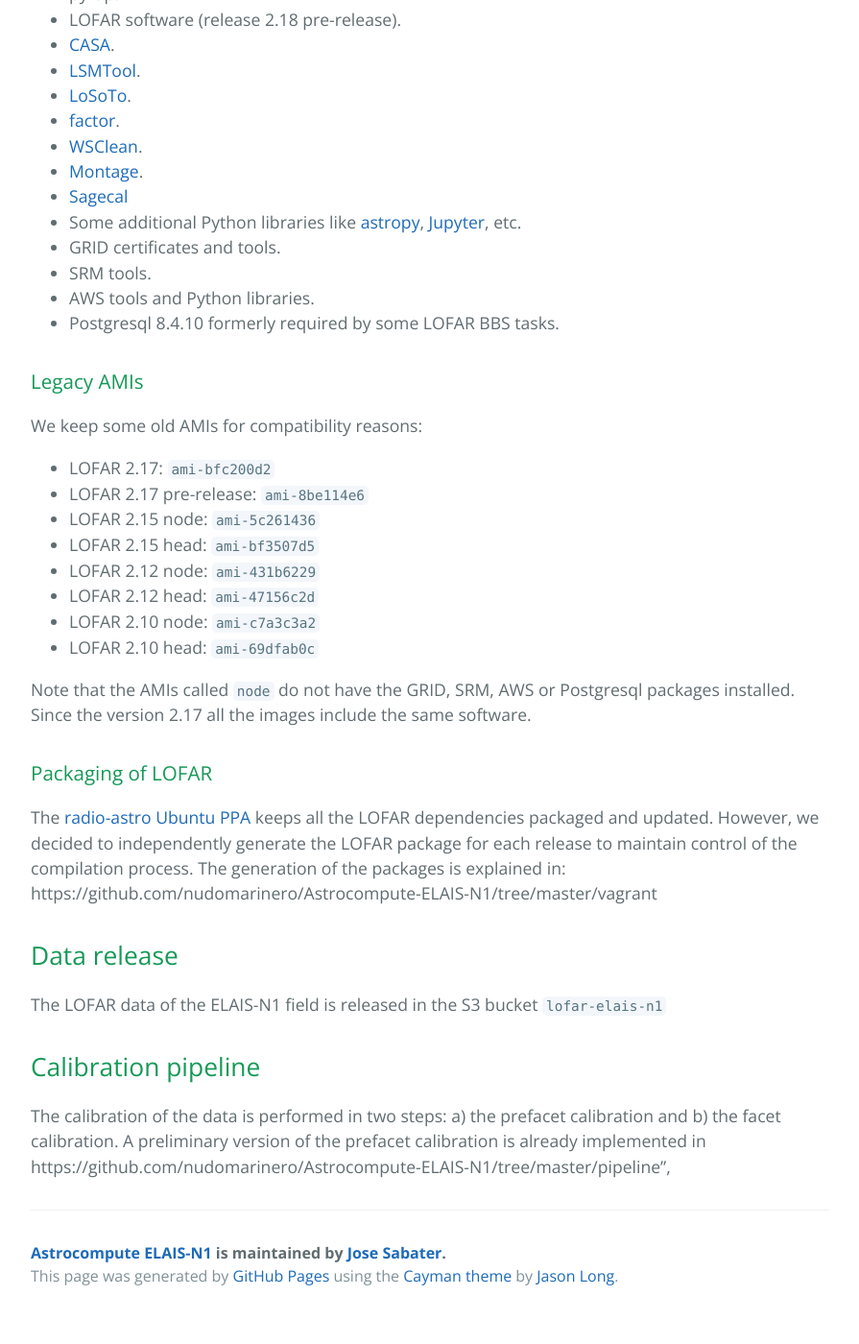
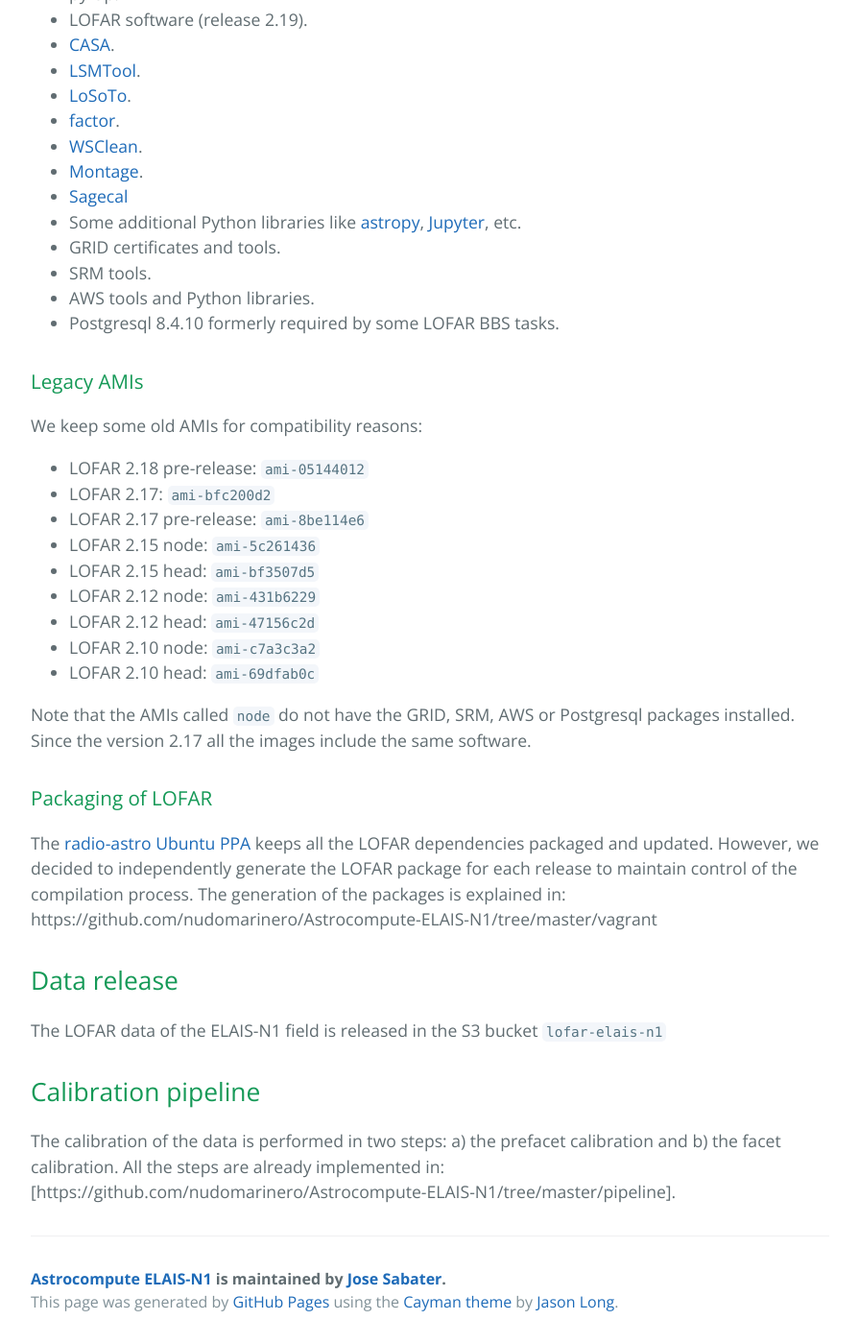
Before and after one commit to nudomarinero/Astrocompute-ELAIS-N1, a Jekyll site: the page built from index.md, in a window 1280 px wide and 1400 px high, scrolled down 814 px. Shown: the whole window at 96% size, without its empty margins (192-1087 px from the left). Built offline with Jekyll 4.4.1, drawn with Linux system fonts in a browser that asks for light colours; before the commit the page ends 2187 px from its top, so only the background shows below that; some of the changed text lies outside the part shown.

Commit message:
Update info

```diff
--- a/index.md
+++ b/index.md
@@ -8,14 +8,14 @@
 Information about the [SKA](https://www.skatelescope.org/)-[AWS](http://aws.amazon.com/) [Astrocompute proposal](https://www.skatelescope.org/ska-aws-astrocompute-call-for-proposals/) called: \"Calibration of LOFAR ELAIS-N1 data in the Amazon cloud\". Maintained by J. Sabater (Institute for Astronomy, University of Edinburgh).
 
 ## LOFAR AMIs
-We have created an AMI with the LOFAR software pre-installed: `ami-05144012`. It is based on the Ubuntu 14.04 LTS official AMI.
+We have created an AMI with the LOFAR software pre-installed: `ami-f7d4d0e0`. It is based on the Ubuntu 14.04 LTS official AMI.
 
 Software installed:
 
 * casacore libraries.
 * casarest libraries.
 * pyrap.
-* LOFAR software (release 2.18 pre-release).
+* LOFAR software (release 2.19).
 * [CASA](http://casa.nrao.edu/).
 * [LSMTool](https://github.com/darafferty/LSMTool).
 * [LoSoTo](https://github.com/revoltek/losoto).
@@ -32,6 +32,7 @@
 ### Legacy AMIs
 We keep some old AMIs for compatibility reasons:
 
+* LOFAR 2.18 pre-release: `ami-05144012`
 * LOFAR 2.17: `ami-bfc200d2`
 * LOFAR 2.17 pre-release: `ami-8be114e6`
 * LOFAR 2.15 node: `ami-5c261436`
@@ -51,4 +52,4 @@
 The LOFAR data of the ELAIS-N1 field is released in the S3 bucket `lofar-elais-n1`
 
 ## Calibration pipeline
-The calibration of the data is performed in two steps: a) the prefacet calibration and b) the facet calibration. A preliminary version of the prefacet calibration is already implemented in https://github.com/nudomarinero/Astrocompute-ELAIS-N1/tree/master/pipeline",
+The calibration of the data is performed in two steps: a) the prefacet calibration and b) the facet calibration. All the steps are already implemented in: [https://github.com/nudomarinero/Astrocompute-ELAIS-N1/tree/master/pipeline].
```
